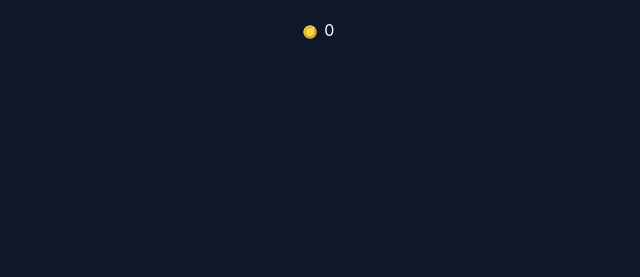
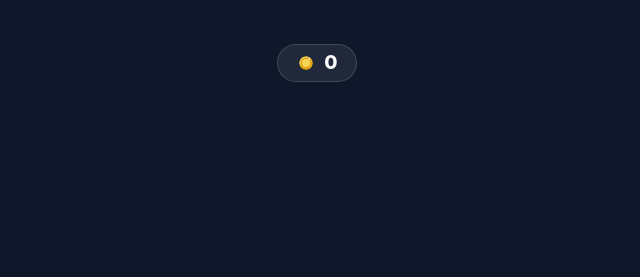
Before and after one commit to imszynkus/Petopia, a plain HTML site: page Petopia-game/index.html in a window 1280 px wide. Shown: the top 277 px of the page, without its empty margins (323-963 px from the left). Drawn offline with Linux system fonts and the light colour scheme.

Commit message:
Update style.css

```diff
--- a/Petopia-game/style.css
+++ b/Petopia-game/style.css
@@ -16,6 +16,36 @@ body {
     justify-content: space-between;
     min-height: 100vh;
     text-align: center;
+}
+
+.top-bar {
+    width: 100%;
+    display: flex;
+    justify-content: center;
+    align-items: center;
+
+    /* Bezpieczny odstęp od aparatu/wyspy dla iOS i Androida + dodatkowy margin */
+    padding-top: max(env(safe-area-inset-top), 24px);
+    margin-bottom: 15px;
+}
+
+.resource-card {
+    background: rgba(255, 255, 255, 0.08);
+    backdrop-filter: blur(10px);
+    -webkit-backdrop-filter: blur(10px);
+    border: 1px solid rgba(255, 255, 255, 0.15);
+    padding: 8px 18px;
+    border-radius: 20px;
+
+    /* Idealne wyrównanie monety i liczby w pionie */
+    display: inline-flex;
+    align-items: center;
+    justify-content: center;
+    gap: 8px;
+
+    font-weight: 800;
+    font-size: 1.2rem;
+    line-height: 1; /* Eliminujemy domyślny przeskok linii tekstu */
 }
 
 .header {
```
